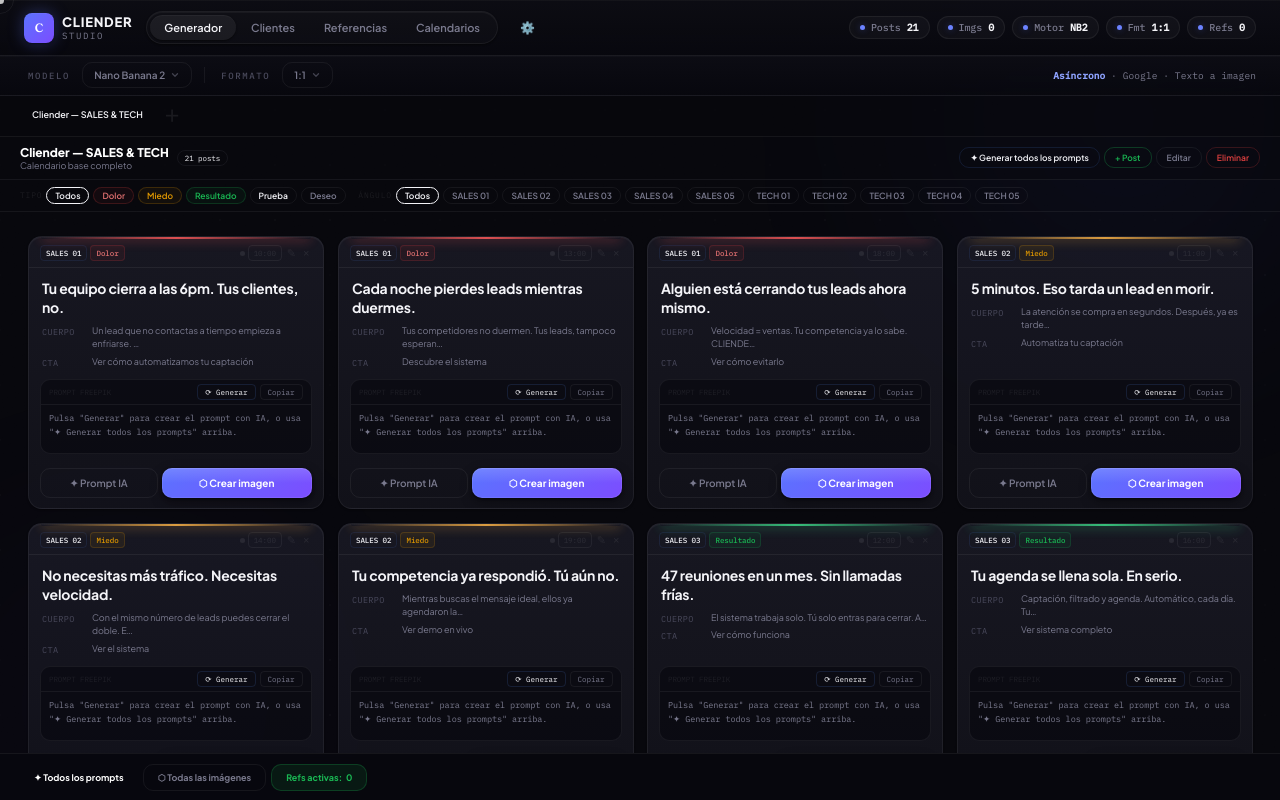
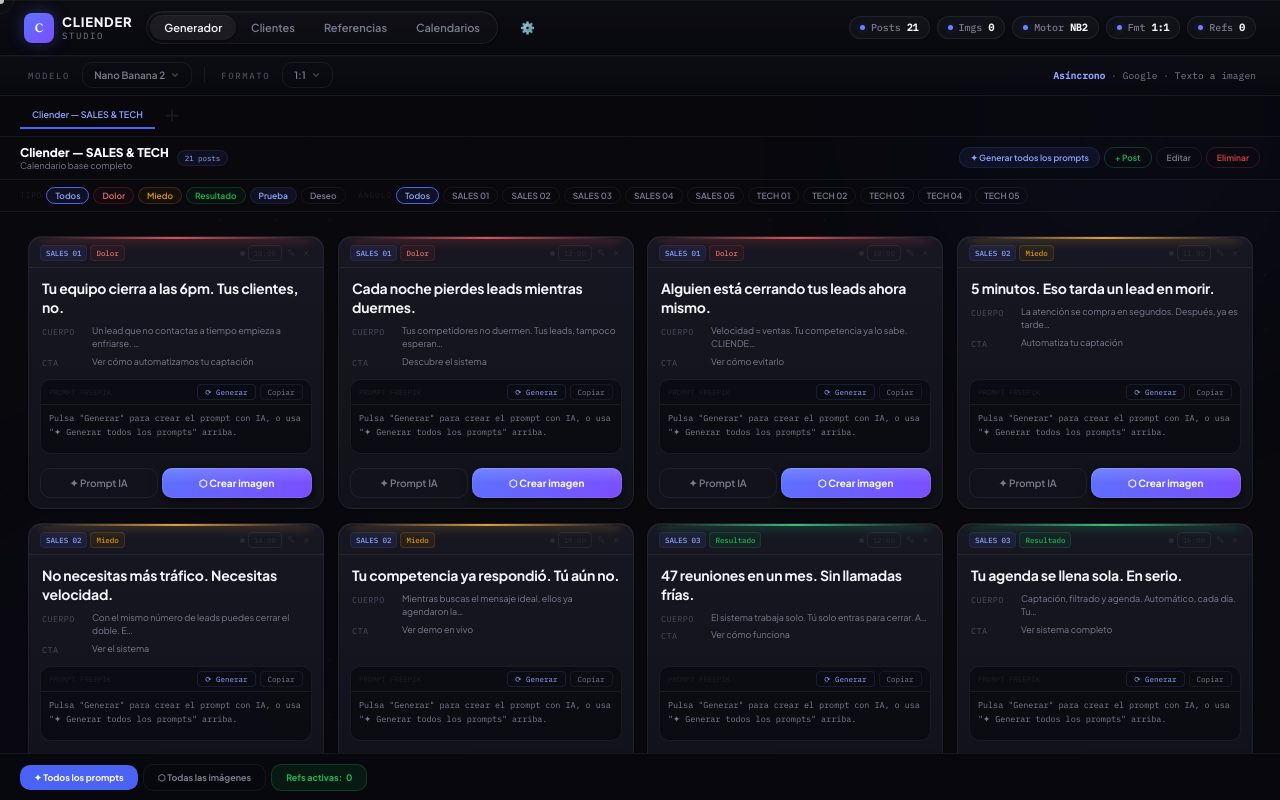
Before and after one commit to peralcortes21-arch/RStudio, a plain HTML site: page index.html in a window 1280 px wide. Drawn offline with Linux system fonts and the light colour scheme.

Commit message:
fix: dropdown z-index + legacy token fallbacks
• Dropdown z-index increased to 9500 (above overflow:hidden containers)
• Added fallback token aliases for legacy --v1,--v2,--v3,--v4,--pa,--s1-4 etc
• All old variable references now have valid fallbacks to new system

Verified: all DOM IDs exist, all functions defined, no missing references

```diff
--- a/index.html
+++ b/index.html
@@ -86,6 +86,19 @@
   --ok:#1ab854;
   --wn:#e09800;
   --er:#e04040;
+  /* Old token aliases */
+  --v1:var(--ac-500);
+  --v2:var(--ac-600);
+  --v3:var(--ac-300);
+  --v4:var(--ac-50);
+  --pa:rgba(91,115,255,.09);
+  --c1:var(--ac-300);
+  --g1:#c4a5ff;
+  --g2:#d4b5ff;
+  --s1:var(--bg-1);
+  --s2:var(--bg-2);
+  --s3:var(--bg-3);
+  --s4:var(--bg-4);
 }
 *,::before,::after{box-sizing:border-box;margin:0;padding:0}
 html,body{height:100%}
@@ -151,7 +164,7 @@ body::before{content:'';position:fixed;inset:0;z-index:1;pointer-events:none;bac
 .ctl-hint{font-size:9.5px;color:var(--tx-3);font-family:var(--ff-mono);margin-left:auto;letter-spacing:.01em}
 .ctl-hint b{color:var(--ac-300);font-weight:600}
 /* Dropdown panel */
-.ctl-drop{position:absolute;top:calc(100% + 8px);left:0;z-index:300;background:rgba(20,20,30,.92);backdrop-filter:blur(24px) saturate(160%);border:1px solid var(--bd-2);border-radius:var(--r-md);padding:6px;display:none;flex-direction:column;gap:1px;min-width:240px;box-shadow:var(--el-4);transform-origin:top left;animation:dropIn .22s var(--ease-spring)}
+.ctl-drop{position:absolute;top:calc(100% + 8px);left:0;z-index:9500;background:rgba(20,20,30,.92);backdrop-filter:blur(24px) saturate(160%);border:1px solid var(--bd-2);border-radius:var(--r-md);padding:6px;display:none;flex-direction:column;gap:1px;min-width:240px;box-shadow:var(--el-4);transform-origin:top left;animation:dropIn .22s var(--ease-spring)}
 .ctl-drop.open{display:flex}
 @keyframes dropIn{from{opacity:0;transform:translateY(-6px) scale(.97)}to{opacity:1;transform:translateY(0) scale(1)}}
 /* Model options */
```
